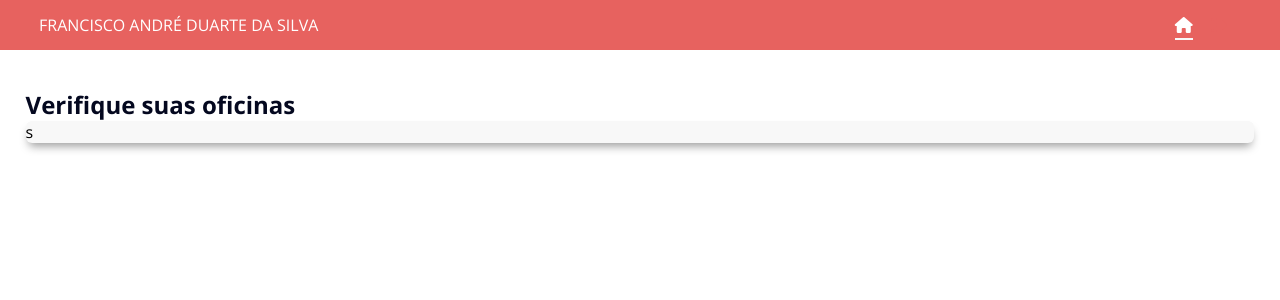
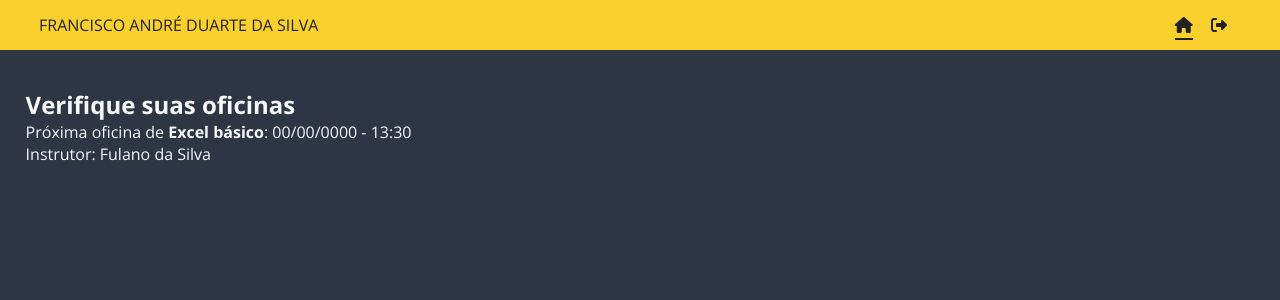
Before and after one commit to andredevelop/passportClasses, a PHP site: page /index.php?url=home in a window 1280 px wide. Shown: the top 300 px of the page. Run offline with PHP 8.4, Linux system fonts and the light colour scheme; a user stored in the database is signed in; some libraries are stand-ins or nearby versions.

Commit message:
update na max

```diff
--- a/config.php
+++ b/config.php
@@ -21,7 +21,7 @@
 	spl_autoload_register($autoload);
 
 
-	define('INCLUDE_PATH', 'http://192.168.0.71/passaporte/');
+	define('INCLUDE_PATH', 'http://192.168.0.71/passportClasses/');
 	define('INCLUDE_PATH_PAINEL',INCLUDE_PATH.'central/');
 	define('BASE_DIR_PAINEL',__DIR__);
 	define('NOME_EMPRESA','DuartCode');
--- a/css/cssGlobal/globalStyle.css
+++ b/css/cssGlobal/globalStyle.css
@@ -213,7 +213,7 @@ textarea{
 }
 
 .selected-home-menu{
-	border-bottom: 2px solid #f8f8f8;
+	border-bottom: 2px solid #222;
 	padding-bottom: 2px;
 }
 
--- a/home.php
+++ b/home.php
@@ -34,7 +34,7 @@
 <body>
 	<base base="<?php echo INCLUDE_PATH ?>" /><!-- base -->
 
-	<header class="bgRed textWhite">
+	<header class="bgYellow text222 box-shadow">
 		<div class="container dspFlexWrap">
 			<div class="text-header w50">
 				<span <?php echo User::verifyPermission(0); ?>><?php echo $_SESSION['name']; ?> (ADM)</span>
@@ -42,18 +42,18 @@
 			</div><!-- text-header -->
 
 			<div class="header-buttons w50">
-				<a href="<?php echo INCLUDE_PATH; ?>home" class="textWhite home-menu <?php Spawn::selectMenuHead('home'); ?>"><i class="fa-solid fa-house"></i></a>
-				<a href="<?php echo INCLUDE_PATH; ?>?loggout" class="textRed"><i class="fa-solid fa-right-from-bracket"></i></a>
+				<a href="<?php echo INCLUDE_PATH; ?>home" class="text222 home-menu <?php Spawn::selectMenuHead('home'); ?>"><i class="fa-solid fa-house"></i></a>
+				<a href="<?php echo INCLUDE_PATH; ?>?loggout" class="text222"><i class="fa-solid fa-right-from-bracket"></i></a>
 			</div><!-- header-buttons -->
 		</div><!-- container -->
 	</header>
 
-	<main class="dspFlexNoWrap">
+	<main class="dspFlexNoWrap bgPastelBlue">
 		<div class="content">
 			<?php Spawn::spawnPage(); ?>
 		</div><!-- content -->
 
-		<div class="upage-arrow bgIndigo textWhite">
+		<div class="upage-arrow bgIndigo text222">
 			<i class="fa-regular fa-up"></i>
 		</div><!-- upage-arrow -->
 	</main>
--- a/pages/main.php
+++ b/pages/main.php
@@ -1,10 +1,11 @@
 <section class="section-main">
-	<h2 class="textDarkBlue">Verifique suas oficinas</h2>
+	<h2 class="textF8">Verifique suas oficinas</h2>
+	<p class="textF8">Próxima oficina de <b>Excel básico</b>: 00/00/0000 - 13:30</p>
+	<p class="textF8">Instrutor: Fulano da Silva</p>
 
 	<section class="card-wraper dspFlexWrap">
 		<div class="card-single bgF8 w100 borderRadius box-shadow dspFlexWrap">
 
-s
 
 		</div><!-- card-single -->
 	</section><!-- card-wraper -->
```
Also changed, not shown: pages/campus.php (deleted, +0 -23 lines).
